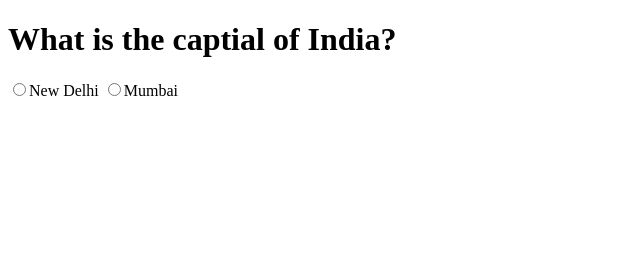
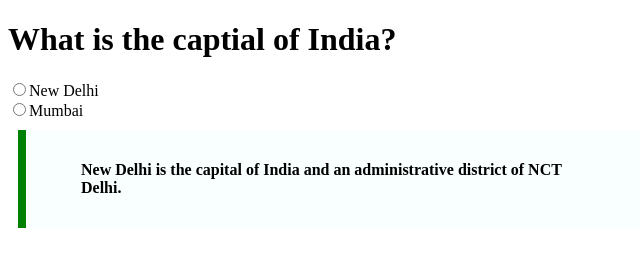
Before and after one commit to acciojob/trivia-Razz700, a website: page main.html in a window 1280 px wide. Shown: the whole page, without its empty margins (0-640 px from the left). Drawn offline with Linux system fonts and the light colour scheme.

Commit message:
created a submission

```diff
--- a/main.html
+++ b/main.html
@@ -1,3 +1,15 @@
+<!DOCTYPE html>
+
+<html>
+
+<head>
+	<link rel="stylesheet" href="styles.css">
+</head>
+
+<body>
+	<!-- the entire body must be written by student -->
+    <script type="text/javascript" src="./script.js">
+</script>
 <!DOCTYPE html>
 
 <html>
@@ -12,7 +24,15 @@
 </script>
 <h1>What is the captial of India?</h1>
 	<input type="radio">New Delhi
+	<br>
 	<input type="radio">Mumbai
+	<div style="width:600px;margin:10px;padding:15px;font-weight:Bold;background-color:#f8fffe;Border-left:8px solid green">
+	<blockquote cite="wikipedia">
+		New Delhi is the capital of India and an administrative district of NCT Delhi.
+	</blockquote></div>
 </body>
 
 </html>
+</body>
+
+</html>
```
